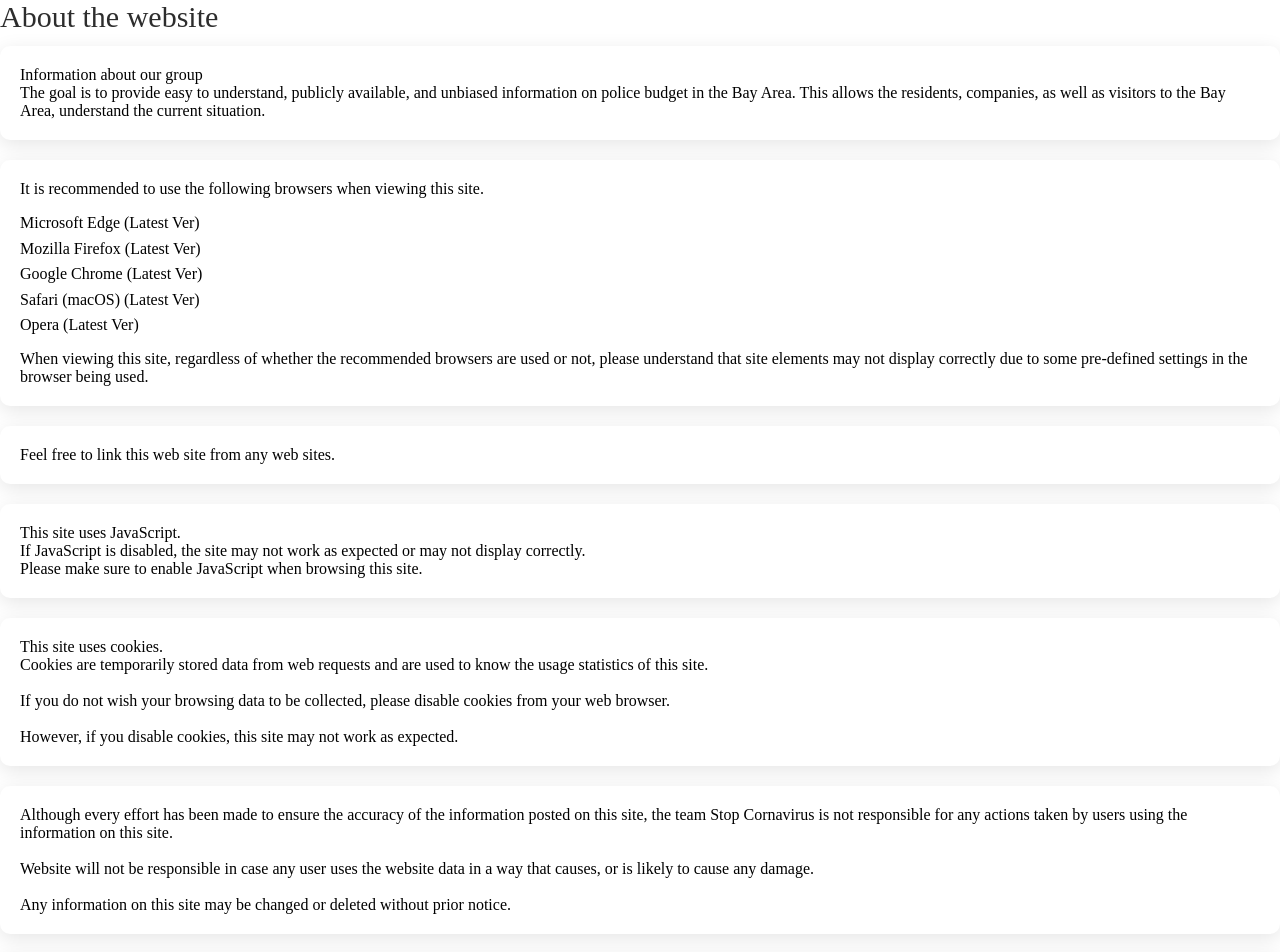
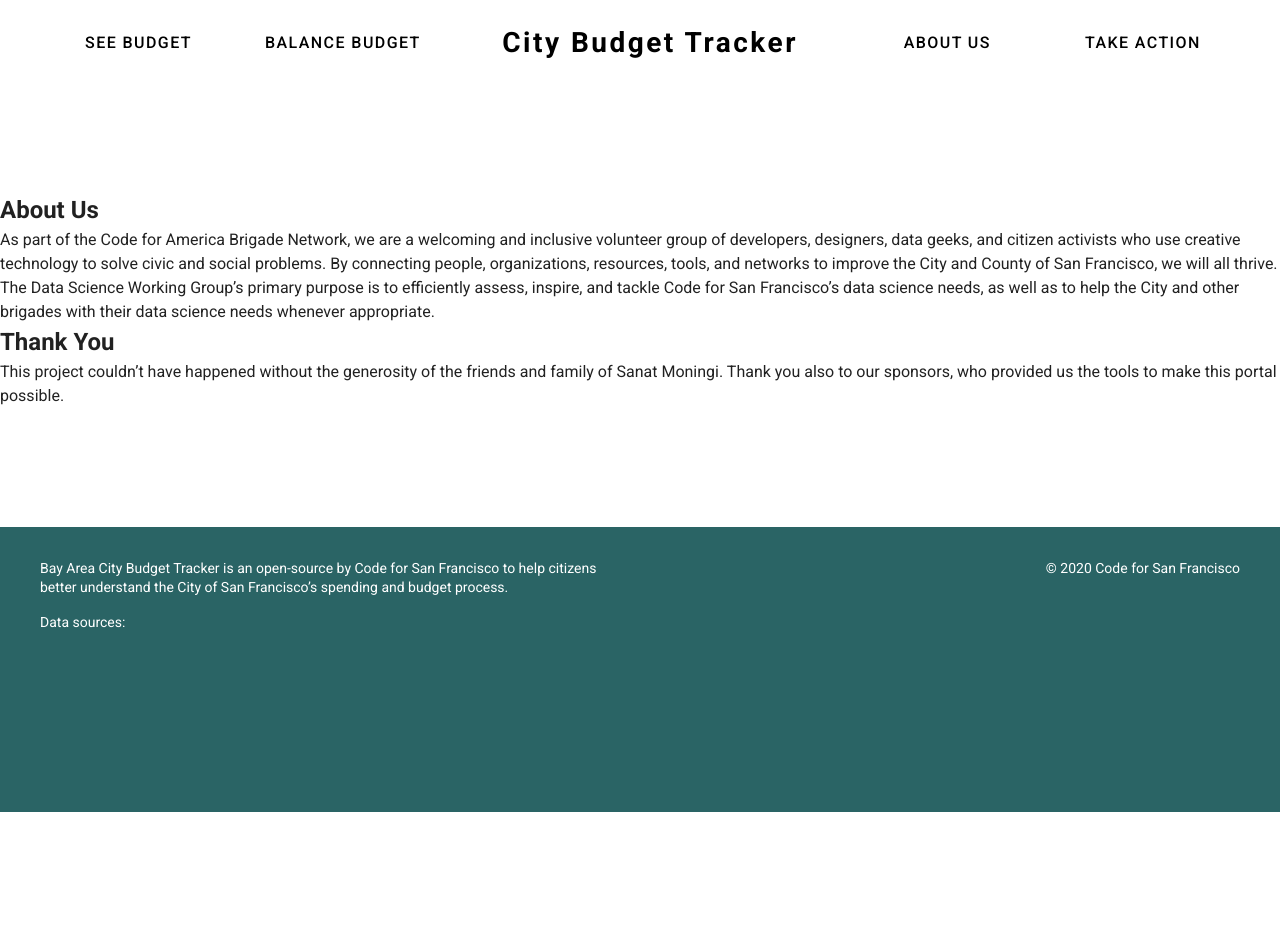
Before and after one commit to sfbrigade/datasci-police-budget, a Nuxt app: page /about in a window 1280 px wide. Shown: the top 952 px of the page. After the commit the page ends 812 px from the top, so only its background shows below. Built offline with nearby package versions, Linux system fonts and the light colour scheme.

Commit message:
feat: Update about and take-action pages
- consistent, shared styling
- simple content for the about page

```diff
--- a/components/Header.vue
+++ b/components/Header.vue
@@ -75,7 +75,7 @@ export default {
   font-size: 16px;
   text-transform: uppercase;
   text-align: center;
-  margin: 24px auto;
+  margin: 24px auto 0;
 }
 
 .nav-bar {
--- a/pages/about.vue
+++ b/pages/about.vue
@@ -1,102 +1,52 @@
 <template>
-  <div class="About">
-    <h3 class="About-Heading">
-      About the website
-    </h3>
-    <TextCard>
-      Information about our group
-      <br />
-      The goal is to provide easy to understand, publicly available, and
-      unbiased information on police budget in the Bay Area. This
-      allows the residents, companies, as well as visitors to the Bay Area,
-      understand the current situation.
-    </TextCard>
-    <TextCard title="Browser compatibility">
-      It is recommended to use the following browsers when viewing this site.<br />
-      <ul class="About-Browser-List">
-        <li>Microsoft Edge (Latest Ver)</li>
-        <li>Mozilla Firefox (Latest Ver)</li>
-        <li>Google Chrome (Latest Ver)</li>
-        <li>Safari (macOS) (Latest Ver)</li>
-        <li>Opera (Latest Ver)</li>
-      </ul>
-      When viewing this site, regardless of whether the recommended browsers are
-      used or not, please understand that site elements may not display
-      correctly due to some pre-defined settings in the browser being used.
-    </TextCard>
-    <TextCard title="Linking to this site">
-      Feel free to link this web site from any web sites.
-    </TextCard>
-    <TextCard title="JavaScript">
-      This site uses JavaScript.<br />
-      If JavaScript is disabled, the site may not work as expected or may not
-      display correctly.<br />
-      Please make sure to enable JavaScript when browsing this site.
-    </TextCard>
-    <TextCard title="Cookie">
-      This site uses cookies.<br />
-      Cookies are temporarily stored data from web requests and are used to know
-      the usage statistics of this site.<br />
-      <br />
-      If you do not wish your browsing data to be collected, please disable
-      cookies from your web browser.<br />
-      <br />
-      However, if you disable cookies, this site may not work as expected.
-    </TextCard>
-    <TextCard title="Disclaimers">
-      Although every effort has been made to ensure the accuracy of the
-      information posted on this site, the team Stop Cornavirus is not
-      responsible for any actions taken by users using the information on this
-      site.<br />
-      <br />
-      Website will not be responsible in case any user uses the website data in
-      a way that causes, or is likely to cause any damage.<br />
-      <br />
-      Any information on this site may be changed or deleted without prior
-      notice.
-    </TextCard>
-    <TextCard title="About data shown in this site">
-      Anyone can freely download the data published on this site from
-      <a href="" target="_blank" rel="noopener">Deta Source</a>.
-    </TextCard>
-    <TextCard title="About the source code">
-      The source code of this site is released under the MIT license that anyone
-      can use freely. For details, please check
-      <a href="" target="_blank" rel="noopener">GitHub repository</a>.
-    </TextCard>
-  </div>
+  <v-app>
+    <v-row class="no-grow">
+      <Header />
+    </v-row>
+    <v-container fluid class="no-padding limit-width grow">
+      <v-row class="content-row body-row">
+        <h2>About Us</h2>
+      </v-row>
+      <v-row  class="content-row body-row">
+        As part of the Code for America Brigade Network, we are a welcoming and inclusive volunteer
+        group of developers, designers, data geeks, and citizen activists who use creative
+        technology to solve civic and social problems. By connecting people, organizations,
+        resources, tools, and networks to improve the City and County of San Francisco,
+        we will all thrive.
+
+        The Data Science Working Group’s primary purpose is to efficiently assess, inspire, and
+        tackle Code for San Francisco’s data science needs, as well as to help the City and other
+        brigades with their data science needs whenever appropriate.
+      </v-row>
+      <v-row class="content-row body-row">
+        <h2>Thank You</h2>
+      </v-row>
+      <v-row  class="content-row body-row">
+        This project couldn’t have happened without the generosity of the friends and family of
+        Sanat Moningi. Thank you also to our sponsors, who provided us the tools to make this
+        portal possible.
+      </v-row>
+    </v-container>
+    <v-row class="no-grow">
+      <Footer></Footer>
+    </v-row>
+  </v-app>
 </template>
 
 <script lang="ts">
-import TextCard from '@/components/TextCard';
+import Vue from "vue";
+import Header from '@/components/Header';
+import Footer from '@/components/Footer';
 
-export default {
+export default Vue.extend({
   components: {
-    TextCard,
+    Header,
+    Footer,
   },
   head() {
     return {
       title: 'About the website',
     };
   },
-};
+});
 </script>
-
-<style lang="scss">
-.About {
-  &-Heading {
-    @include font-size(30);
-    font-weight: normal;
-    color: $black;
-    margin-bottom: 12px;
-  }
-  & &-Browser-List {
-    list-style: none;
-    padding: 12px 0;
-  }
-}
-
-a {
-  @include text-link();
-}
-</style>
--- a/pages/index.vue
+++ b/pages/index.vue
@@ -10,7 +10,7 @@
       <v-row class="content-row">
         <Faq />
       </v-row>
-      <v-row>
+      <v-row class="no-grow">
         <Footer />
       </v-row>
     </v-container>
@@ -67,6 +67,18 @@ p {
   padding: 0;
 }
 
+.grow {
+  flex-grow: 1;
+}
+
+.no-grow {
+  flex-grow: 0;
+}
+
+.limit-width {
+  max-width: 900px;
+}
+
 .floating-header-container,
 .floating-card-container {
   position: relative;
@@ -97,6 +109,10 @@ p {
   padding-top: 33.5%;
 }
 
+.body-row {
+  padding: 24px 0;
+}
+
 .content-row {
   margin: 0 auto;
   display: flex;
--- a/pages/see-budget.vue
+++ b/pages/see-budget.vue
@@ -3,7 +3,7 @@
     <v-row>
       <Header />
     </v-row>
-    <v-container fluid class="no-padding">
+    <v-container fluid class="no-padding" fill-height>
       <v-row class="content-row body-row explore-budget">
         <h2 class="section-title">Explore Budget</h2>
         <v-container fluid>
@@ -130,15 +130,11 @@ export default Vue.extend({
 });
 </script>
 <style scoped lang="scss">
-.body-row {
-  padding: 24px 0;
-}
-
 .section-title {
   color: $dark-turquoise;
 }
 
 .explore-budget {
-  width: 60%;
+  max-width: 900px;
 }
 </style>
--- a/pages/take-action.vue
+++ b/pages/take-action.vue
@@ -1,193 +1,38 @@
 <template>
-  <v-container fluid class="HomePage-Container" fill-height>
-    <div class="origin">
-      <v-row justify="center" align="center" class="my-2">
-        <div class="Take-Action-Title"> Take Action </div>
+  <v-app>
+    <v-row class="no-grow">
+      <Header />
+    </v-row>
+    <v-container fluid class="no-padding grow">
+      <v-row class="content-row body-row">
+        <h2>Take Action</h2>
       </v-row>
-      <v-row justify="center" align="center" class="mb-10">
-        <div class="Take-Action-Subheading">
-          See something you don't like? Use your voice to create change!
-        </div>
+      <v-row class="content-row body-row">
+        See something you don't like? Use your voice to create change!
       </v-row>
-      <v-row justify="center" align="center" class="mb-5">
+      <v-row class="content-row body-row">
         <ContactUs />
       </v-row>
-    </div>
-    <Footer />
-  </v-container>
+    </v-container>
+    <v-row class="no-grow">
+      <Footer />
+    </v-row>
+  </v-app>
 </template>
 
 <script lang="ts">
 import Vue from 'vue';
 import ContactUs from '@/components/ContactUs';
 import Footer from '@/components/Footer';
+import Header from '@/components/Header';
 
 export default Vue.extend({
   components: {
     ContactUs,
     Footer,
-  },
-  data() {
-    return {
-      width: 1024,
-      height: 768,
-    };
-  },
-  computed: {
-    buttons() {
-      return [
-        {
-          icon: 'see_budget',
-          title: 'See Budget',
-          tab: 'FAQ',
-        },
-        {
-          icon: 'balance_budget',
-          title: 'Balance Budget',
-          tab: 'Stats',
-        },
-        {
-          icon: 'city_budget_tracker',
-          title: 'City Budget Tracker',
-          tab: 'FAQ',
-        },
-        {
-          icon: 'about_us',
-          title: 'About Us',
-          tab: 'FAQ',
-        },
-        {
-          icon: 'contact_us',
-          title: 'Contact Us',
-          tab: 'Stats',
-        },
-      ];
-    },
-  },
-  mounted() {
-    this.width = window.innerWidth;
-    this.height = window.innerHeight;
+    Header,
   },
 });
 </script>
 <style lang="scss">
-.v-application--wrap {
-  justify-content: space-between;
-}
-
-.Take-Action-Title{
-  font-weight: 800;
-  font-size: 24px;
-  line-height: 33px;
-  /* identical to box height */
-
-  text-align: center;
-
-  color: $dark-turquoise;
-}
-
-.Take-Action-Subheading{
-  font-size: 18px;
-  line-height: 25px;
-  /* identical to box height */
-
-  color: $black-1;
-}
-
-.HomePage-Container {
-  margin: 0 auto;
-  padding: 0 !important;
-  height: 100%;
-  display: flex;
-  flex-direction: column;
-  justify-content: space-between;
-
-  .origin {
-    display: flex;
-    flex-direction: column;
-    height: auto;
-    font-family: Avenir;
-    font-style: normal;
-    font-weight: 800;
-    font-size: 28px;
-
-    .TopNavigation {
-      display: flex;
-      margin: 60px 40px;
-      max-width: 900px;
-      text-align: center;
-    }
-    .navigationicon {
-      width: 14px;
-      height: 24px;
-    }
-  }
-}
-@media screen and (max-width: 930px) {
-  .origin {
-    .title {
-      margin-top: 0 !important;
-      margin-bottom: 0 !important;
-      h1 {
-        @include font-size(32);
-      }
-    }
-
-    .navigation {
-      flex-direction: column;
-      margin-top: 40px !important;
-      margin-bottom: 40px !important;
-      .v-card--link {
-        margin-top: 5px;
-        margin-bottom: 5px;
-      }
-    }
-  }
-}
-
-@media screen and (max-width: 600px) {
-  .origin {
-    .title {
-      h1 {
-        @include font-size(26);
-        max-width: 325px !important;
-      }
-    }
-    .navigation {
-      align-items: center;
-    }
-  }
-}
-
-@media screen and (max-width: 445px) {
-  .HomePage-Container {
-    .logo {
-      margin: 20px 20px 40px 20px;
-      .headericond {
-        width: 40px;
-        height: 40px;
-      }
-      .logo-title-container {
-        padding: 0 10px;
-        .logotitle {
-          @include font-size(16);
-          margin-bottom: 0;
-        }
-        .logosubtitle {
-          @include font-size(10);
-        }
-      }
-    }
-
-    .origin {
-      .title {
-        margin: 20px;
-        h1 {
-          @include font-size(24);
-          max-width: 325px !important;
-        }
-      }
-    }
-  }
-}
 </style>
```
Also changed, not shown: components/ContactUs.vue (+0 -8 lines).
